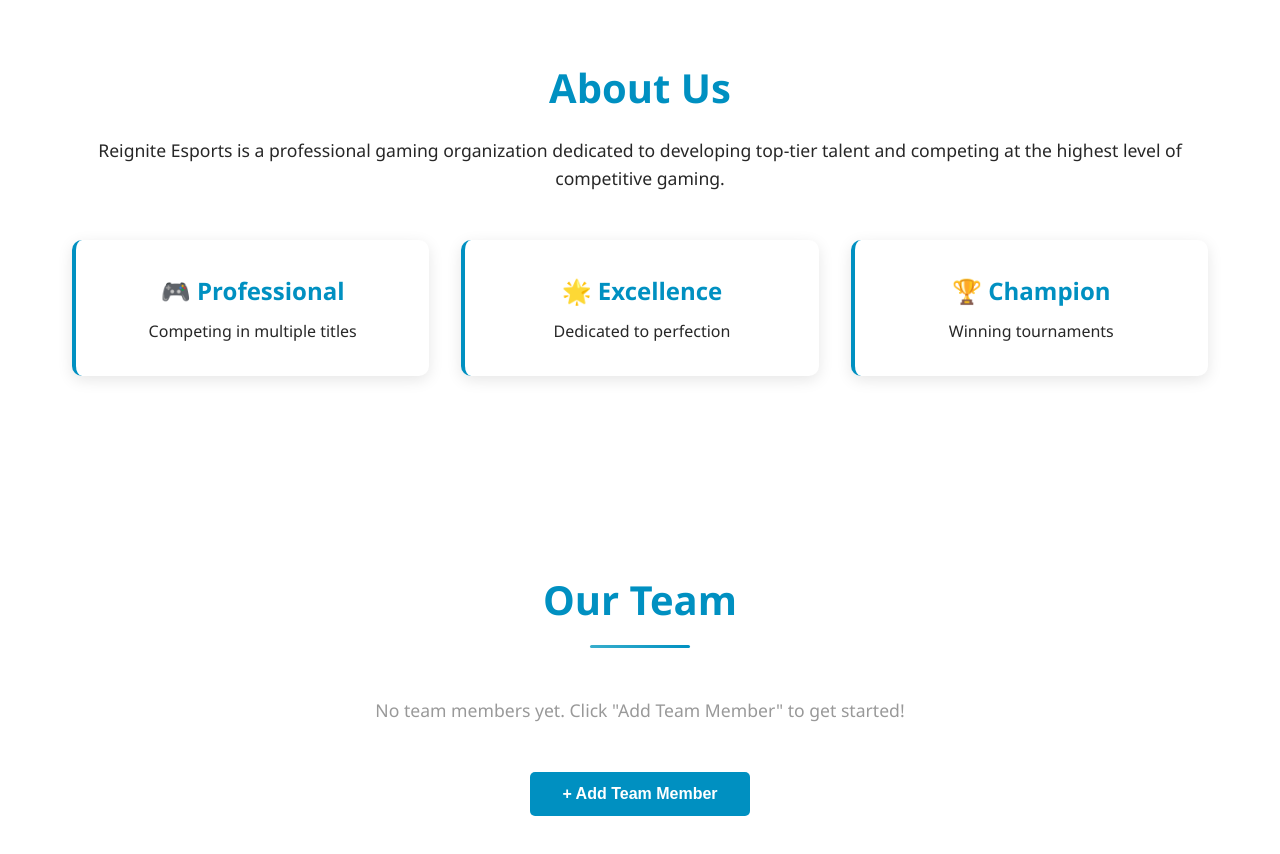
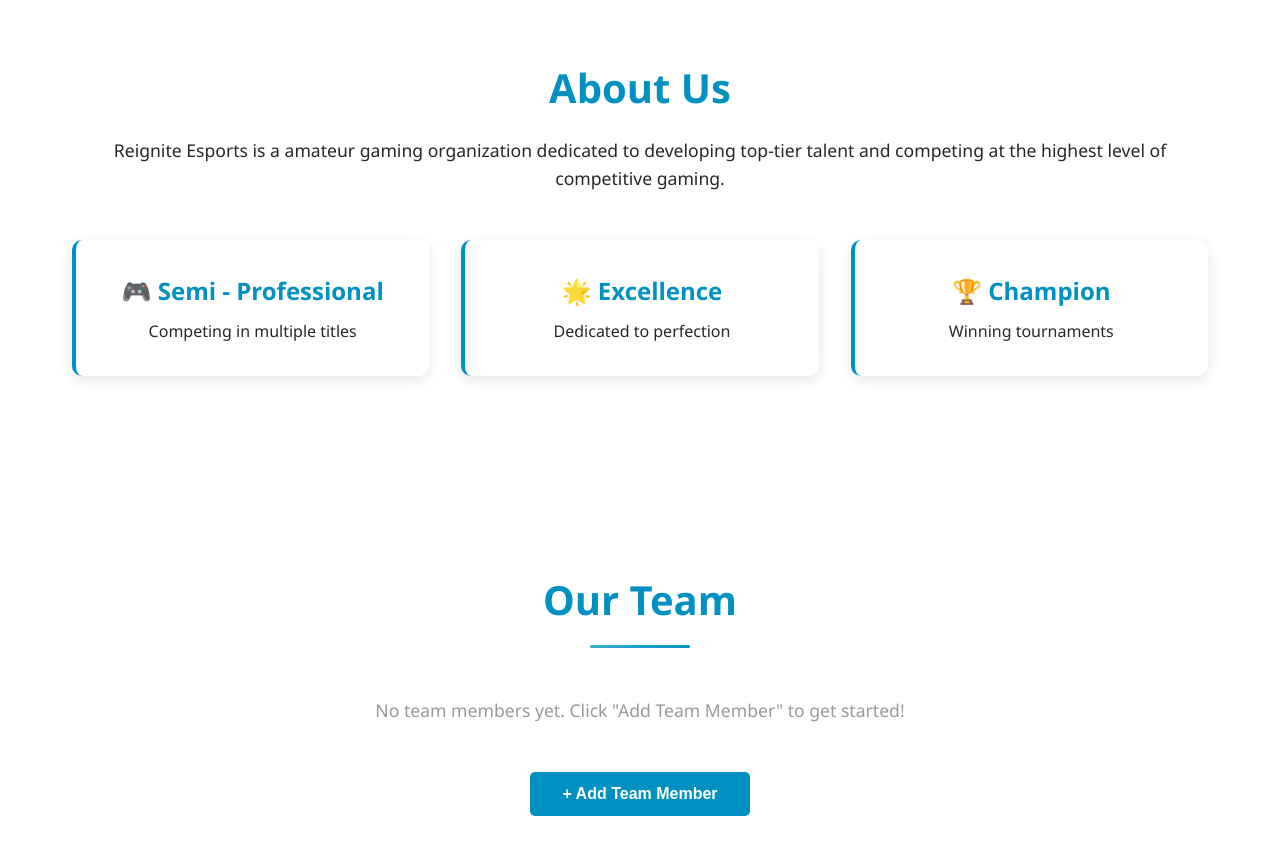
Before and after one commit to Barovox/reigniteesports, a plain HTML site: page index.html in a window 1280 px wide. Shown: the part 920-1774 px from the top of the page. Drawn offline with Linux system fonts and the light colour scheme.

Commit message:
Update index.html

```diff
--- a/index.html
+++ b/index.html
@@ -44,10 +44,10 @@
     <section id="about" class="about">
         <div class="container">
             <h2>About Us</h2>
-            <p>Reignite Esports is a professional gaming organization dedicated to developing top-tier talent and competing at the highest level of competitive gaming.</p>
+            <p>Reignite Esports is a amateur gaming organization dedicated to developing top-tier talent and competing at the highest level of competitive gaming.</p>
             <div class="about-grid">
                 <div class="about-card">
-                    <h3>🎮 Professional</h3>
+                    <h3>🎮 Semi - Professional</h3>
                     <p>Competing in multiple titles</p>
                 </div>
                 <div class="about-card">
```
